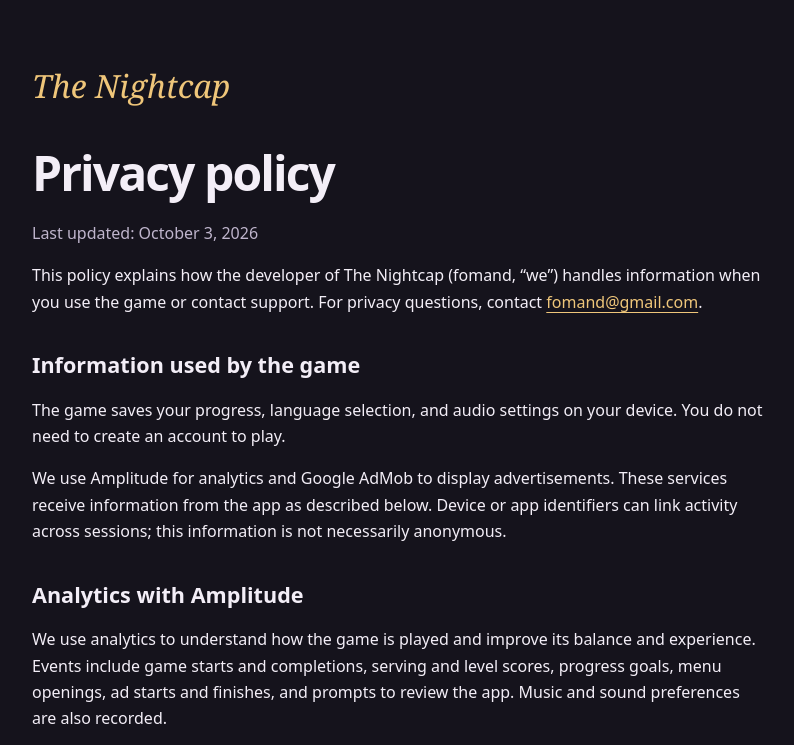
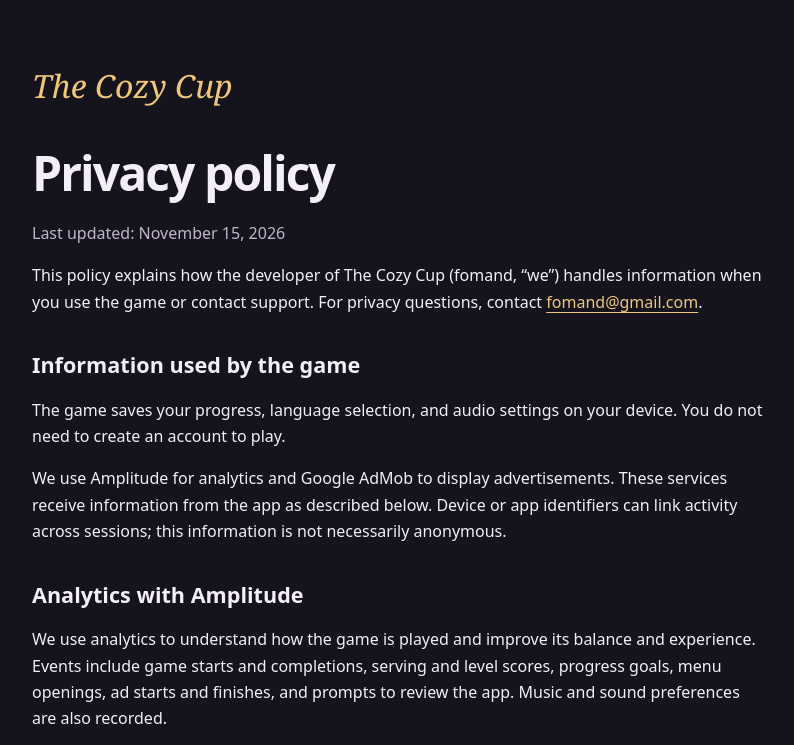
Before and after one commit to fomand/nightcap, a plain HTML site: page privacy.html in a window 1280 px wide. Shown: the top 745 px of the page, without its empty margins (242-1036 px from the left). Drawn offline with Linux system fonts and the light colour scheme.

Commit message:
Update privacy policy app name to The Cozy Cup

```diff
--- a/privacy.html
+++ b/privacy.html
@@ -1,5 +1,5 @@
 <!doctype html>
-<html lang="en"><head><meta charset="utf-8"><meta name="viewport" content="width=device-width, initial-scale=1"><meta name="description" content="Privacy policy for The Nightcap, including Amplitude analytics and Google AdMob advertising."><meta name="theme-color" content="#15131c"><title>The Nightcap — Privacy Policy</title><style>
+<html lang="en"><head><meta charset="utf-8"><meta name="viewport" content="width=device-width, initial-scale=1"><meta name="description" content="Privacy policy for The Cozy Cup, including Amplitude analytics and Google AdMob advertising."><meta name="theme-color" content="#15131c"><title>The Cozy Cup — Privacy Policy</title><style>
 :root{color-scheme:dark;--bg:#15131c;--panel:#211e29;--text:#f3eef7;--muted:#bfb5cc;--gold:#efc67a}
 *{box-sizing:border-box}body{margin:0;background:var(--bg);color:var(--text);font:1rem/1.65 system-ui,-apple-system,BlinkMacSystemFont,"Segoe UI",sans-serif}
 a{color:var(--gold);text-underline-offset:.25em}a:focus-visible{outline:3px solid var(--gold);outline-offset:5px}
@@ -11,10 +11,10 @@ p{margin:0 0 16px}.intro{color:var(--muted);max-width:600px}.contact{background:
 footer{border-top:1px solid #3c3447;margin-top:40px;padding-top:22px;color:var(--muted);font-size:.9rem}
 @media(max-width:480px){main{padding-top:32px}.brand{margin-bottom:32px}.contact{padding:22px}.button{max-width:100%}}
 
-h1{font-size:clamp(2rem,6vw,3rem)}h2{margin-top:32px}p{overflow-wrap:anywhere}</style></head><body><main><p class="brand">The Nightcap</p>
+h1{font-size:clamp(2rem,6vw,3rem)}h2{margin-top:32px}p{overflow-wrap:anywhere}</style></head><body><main><p class="brand">The Cozy Cup</p>
 <h1>Privacy policy</h1>
-<p class="intro">Last updated: October 3, 2026</p>
-<p>This policy explains how the developer of The Nightcap (fomand, “we”) handles information when you use the game or contact support. For privacy questions, contact <a href="mailto:fomand@gmail.com">fomand@gmail.com</a>.</p>
+<p class="intro">Last updated: November 15, 2026</p>
+<p>This policy explains how the developer of The Cozy Cup (fomand, “we”) handles information when you use the game or contact support. For privacy questions, contact <a href="mailto:fomand@gmail.com">fomand@gmail.com</a>.</p>
 <h2>Information used by the game</h2>
 <p>The game saves your progress, language selection, and audio settings on your device. You do not need to create an account to play.</p>
 <p>We use Amplitude for analytics and Google AdMob to display advertisements. These services receive information from the app as described below. Device or app identifiers can link activity across sessions; this information is not necessarily anonymous.</p>
@@ -44,4 +44,4 @@ h1{font-size:clamp(2rem,6vw,3rem)}h2{margin-top:32px}p{overflow-wrap:anywhere}</
 <p>This website is hosted on GitHub Pages. We do not add analytics, advertising scripts, or cookies to it. GitHub may process visitor information, including IP addresses, to provide and secure its hosting service. See <a href="https://docs.github.com/en/site-policy/privacy-policies/github-general-privacy-statement">GitHub’s privacy statement</a>.</p>
 <h2>Changes to this policy</h2>
 <p>We may update this policy when the game or its services change. The latest version will appear on this page with an updated date.</p>
-<footer><a href="./">Support</a> · The Nightcap</footer></main></body></html>
+<footer><a href="./">Support</a> · The Cozy Cup</footer></main></body></html>
```
